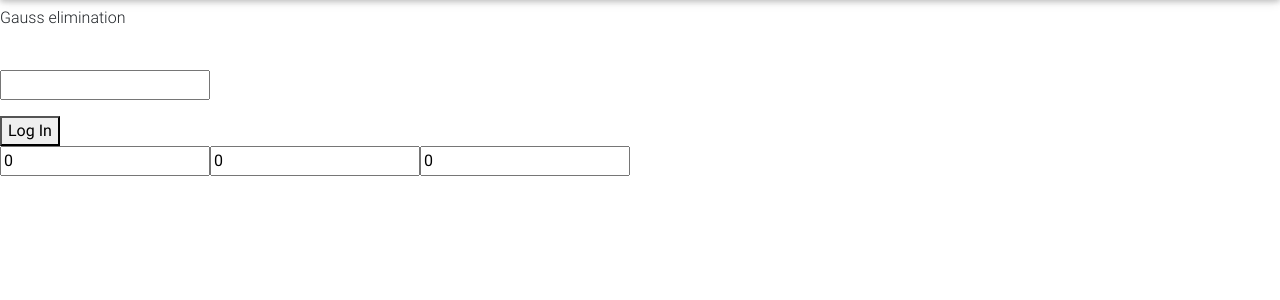
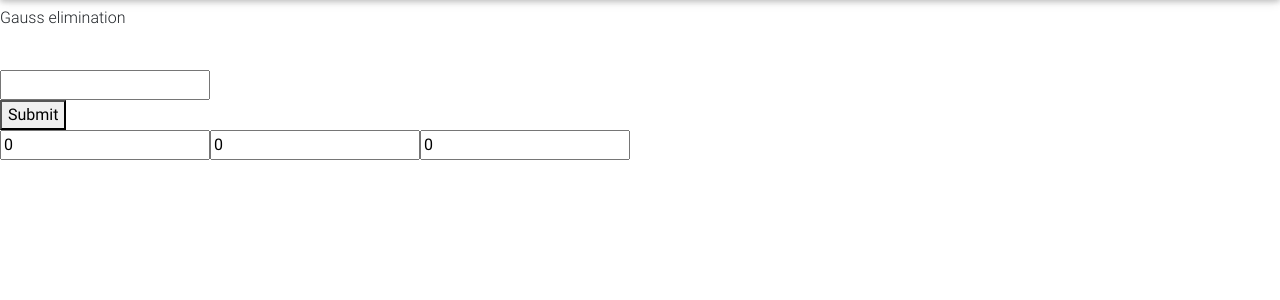
Before and after one commit to Vivarlee/DjangoStore, a Django app: page /calculator in a window 1280 px wide. Shown: the part 66-366 px from the top of the page. Run offline with Django 4.2, Linux system fonts and the light colour scheme; some libraries are stand-ins or nearby versions.

Commit message:
first commit

```diff
--- a/main/NumMeth.py
+++ b/main/NumMeth.py
@@ -1,7 +1,6 @@
 import numpy as np
 
-def Gauss(n,a):
-   #It works
+def Gauss(n, a):
     x = np.zeros(n)
     print(a)
     # Applying Gauss Elimination
@@ -27,6 +26,5 @@ def Gauss(n,a):
     print('\nRequired solution is: ')
     for i in range(n):
         print('X%d = %0.2f' % (i, x[i]), end='\t')
-
+    # Returning solution
     return x.tolist()
-#def
--- /dev/null
+++ b/main/static/css/stylecalc.css
@@ -0,0 +1,9 @@
+.flex
+{
+    display: flex;
+    flex-flow: row;
+}
+.flex h3
+{
+    margin-left: 20px;
+}
--- a/main/static/js/gauss.js
+++ b/main/static/js/gauss.js
@@ -51,7 +51,7 @@ async function submit(ev)
         headers:{}
     })
     let data= await response.json()
-    console.log(data)
+    document.getElementById('answer').innerText=data.result
 }
 
 window.onload=function ()
--- a/main/templates/main/calculator.html
+++ b/main/templates/main/calculator.html
@@ -1,6 +1,7 @@
 {% extends 'main/base.html' %}
 {% block head %}
     {% load static %}
+    <link href="{% static 'css/stylecalc.css' %}" rel="stylesheet">
     <script src="{% static 'js/gauss.js' %}"></script>
 {% endblock %}
     {% block content %}
@@ -8,9 +9,9 @@
         <p>Gauss elimination</p><br>
        <div class="flex">
            <input type="number" name="dim" id="dim" min="1"><br>
-           <p id="answer"></p>
+           <h3 id="answer"></h3>
        </div>
-        <button id="bub" >Log In</button><br>
+        <button id="bub" >Submit</button><br>
     </div>
 
 {% endblock %}
```
